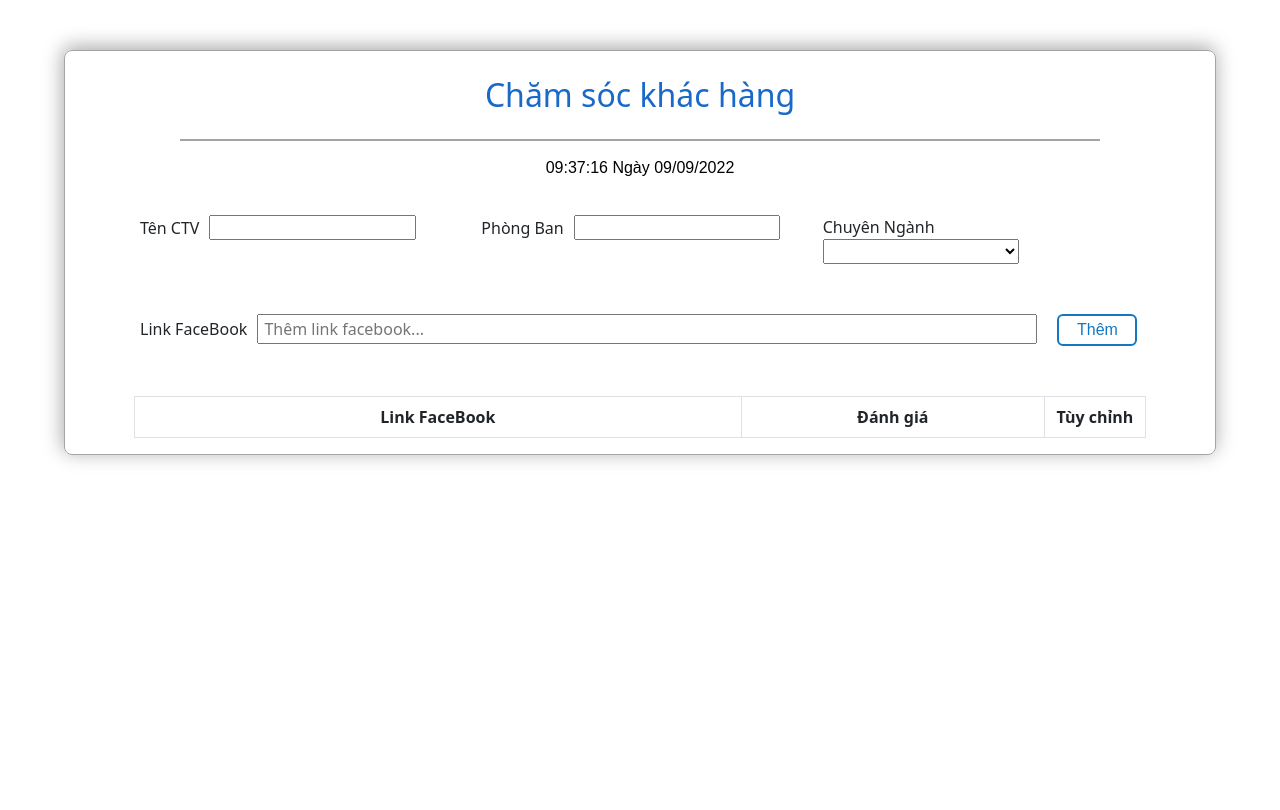
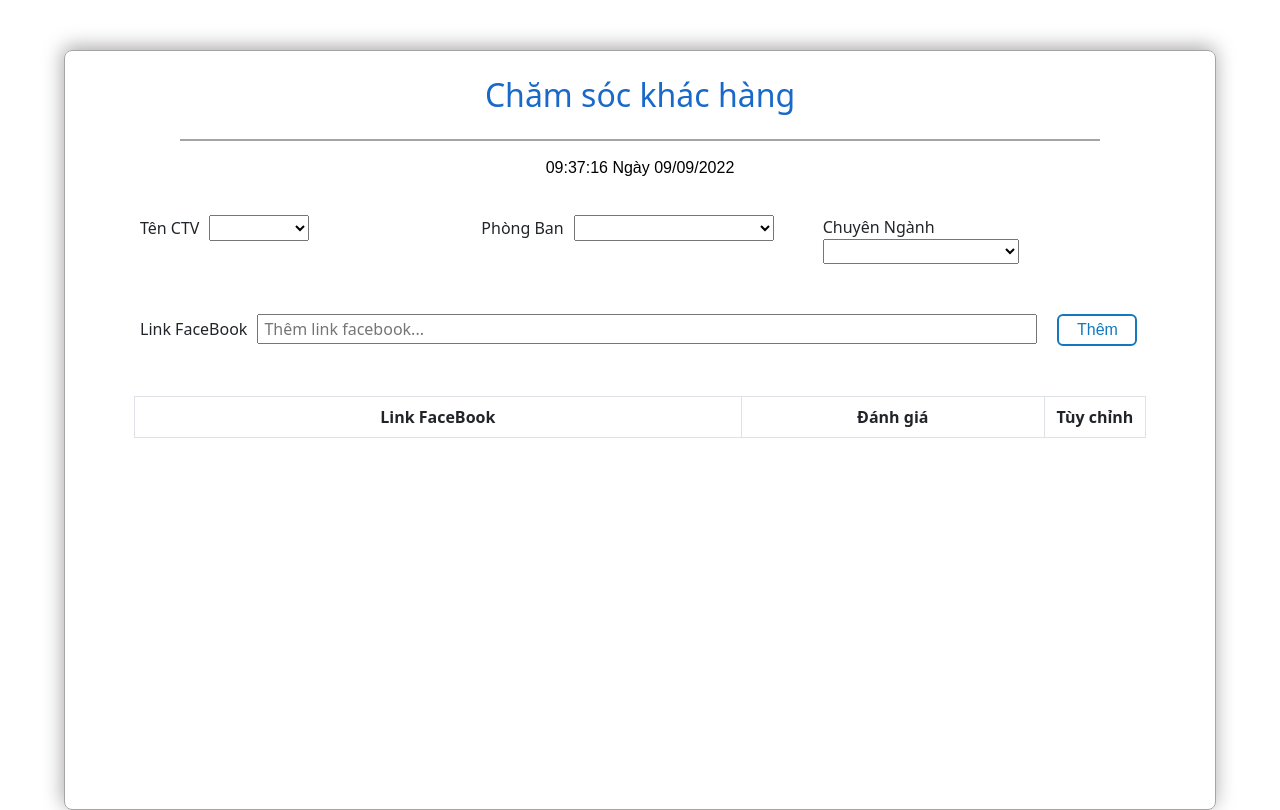
Before and after one commit to NguyenVanHieuPH14434/QLDaoTao, a React (Create React App) app: page / in a window 1280 px wide. Built offline with nearby package versions, Linux system fonts and the light colour scheme.

Commit message:
update giao dien

```diff
--- a/src/Cadres/Cadres.js
+++ b/src/Cadres/Cadres.js
@@ -25,7 +25,7 @@ function Cadres() {
 
     return (
         <div style={{display:'flex', justifyContent:'center', }}>
-        <div style={{marginTop:'50px', border:'1px solid rgb(167, 164, 164)',minWidth:" 90vw", borderRadius:'8px', boxShadow:'rgb(167 164 164) -1px -3px 20px 0px'}} >
+        <div style={{minHeight: '760px' , marginTop:'50px', border:'1px solid rgb(167, 164, 164)',minWidth:" 90vw", borderRadius:'8px', boxShadow:'rgb(167 164 164) -1px -3px 20px 0px'}} >
             <FormCadres onChangeLink={onChangeLink} handleButtonMore={handleButtonMore} link={link} />
             <ListLink dataLinkFB={dataLinkFB} linkFB={linkFB} openTableLink={openTableLink}  />
         </div>
--- a/src/Cadres/FormCadres/FormCadres.js
+++ b/src/Cadres/FormCadres/FormCadres.js
@@ -17,11 +17,23 @@ function FormCadres(props) {
         <Row xs={12} className='info__cadres'>
           <Col xs={4} className='Name__CVT'>
             <span className='Name'>Tên CTV</span>
-            <input></input>
+            <select>
+              <option></option>
+              <option>CTV 1</option>
+              <option>CTV 2</option>
+              <option>CTV 3</option>
+              <option>CTV 4</option>
+              <option>CTV 5</option>
+            </select>
           </Col >
           <Col xs={4} className='Department'>
             <span className='Name'>Phòng Ban</span>
-            <input></input>
+            <select>
+              <option></option>
+              <option>Phòng hành chính</option>
+              <option>Phòng nhân sự</option>
+              <option>Phòng tài chính</option>
+            </select>
           </Col >
           <Col xs={4} className='specialized'>
             <span className='Name'>Chuyên Ngành</span>
--- a/src/Cadres/FormCadres/FormCadres.scss
+++ b/src/Cadres/FormCadres/FormCadres.scss
@@ -30,9 +30,25 @@
         height: 25px;
         width: 65%;
       }
+      .Name__CVT {
+          select {
+            width: 100px;
+            option {
+              text-align: center;
+            }
+          }
+      }
     }
     .info__cadres .Name {
       margin-right: 10px;
+    }
+    .Department{
+      select {
+        min-width: 200px;
+        option {
+          // text-align: center;
+        }
+      }
     }
     .Link__FB input {
       padding-left: 5px;
```
